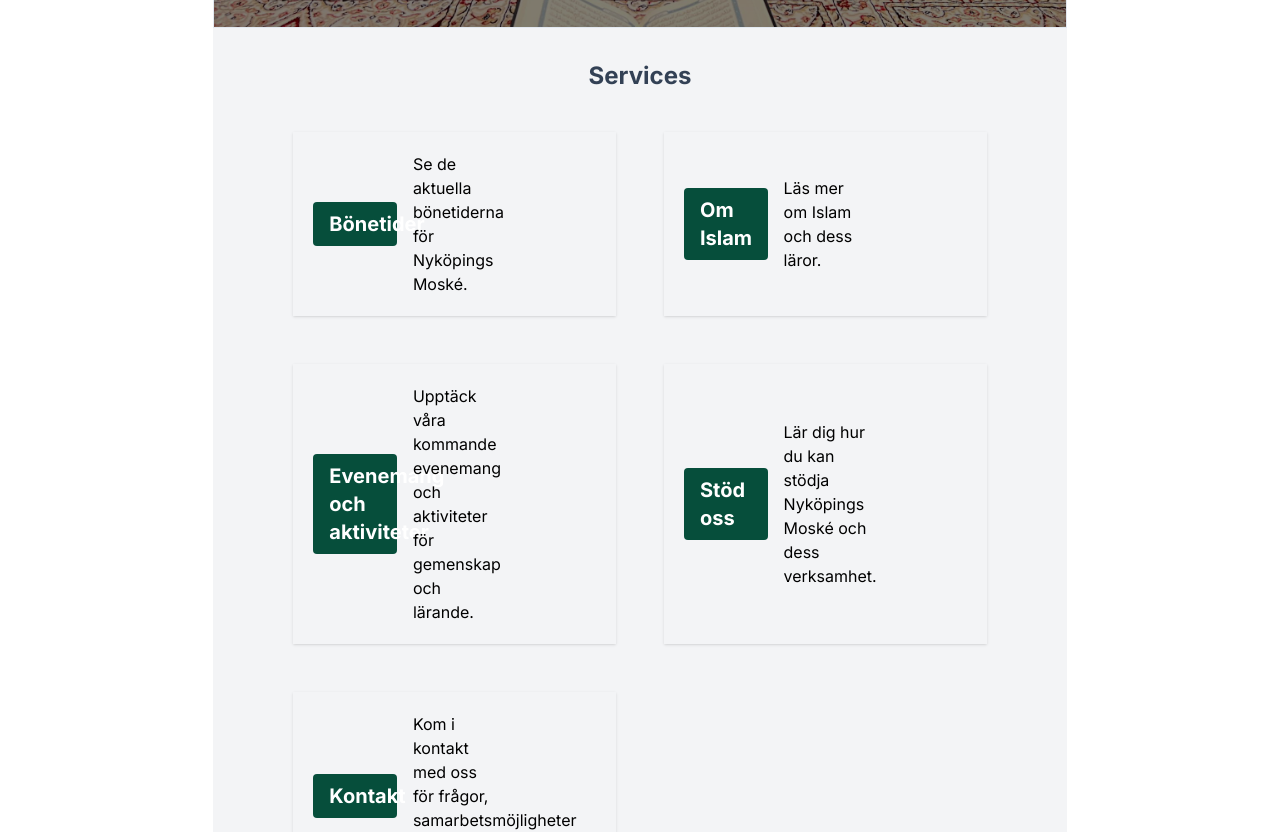
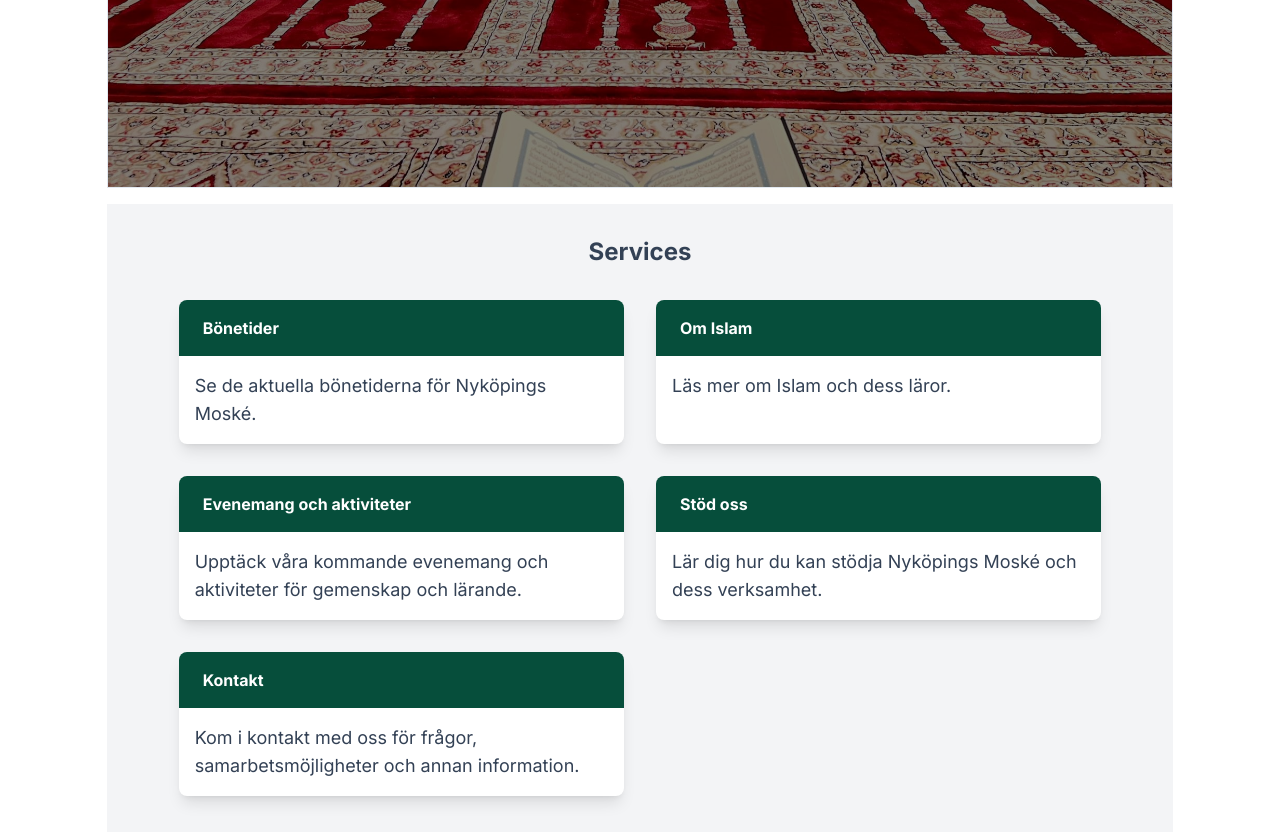
Before and after one commit to n4sser77/nextjs-moske, a Next.js app: page / in a window 1280 px wide. Shown: the part 700-1532 px from the top of the page. Built offline with nearby package versions, Linux system fonts and the light colour scheme.

Commit message:
Uppdated service card ui

```diff
--- a/app/page.tsx
+++ b/app/page.tsx
@@ -3,8 +3,8 @@ import ServiceSection from "@/app/ui/components/ServiceSection";
 
 export default function Home() {
   return (
-    <div className="md:w-10/12 lg:w-8/12 sm:w-full mx-auto">
-      <div className="w-full border border-slate-200 relative">
+    <div className="lg:w-10/12 sm:w-full mx-auto">
+      <div className="w-full border border-slate-200 relative mb-4 ">
         {/* Hero section overlay */}
         <div className="absolute inset-0 z-10 bg-black opacity-50"></div>
 
--- a/app/ui/components/ServiceCard.jsx
+++ b/app/ui/components/ServiceCard.jsx
@@ -1,19 +1,19 @@
 import Link from "next/link";
-export default function ServiceCard ({ title, description, link })
-{
-    return (
-      <div className="max-w-fitt
-      overflow-hidden
-       m-4 grid grid-cols-1
-       lg:grid-cols-3 gap-4
-       items-center justify-center
-      shadow p-5 mb-4">
-       <Link href={link} className=" text-xl bg-emerald-900 hover:bg-emerald-600 text-white font-bold py-2 px-4 rounded">{title}</Link>
-        <p>{description}</p>
 
+export default function ServiceCard({ title, description, link }) {
+  return (
+    <div className="max-w-full overflow-hidden m-2 bg-white shadow-lg rounded-lg">
 
+      <Link href={link} className="block bg-emerald-900 hover:bg-emerald-600 text-white font-bold py-4 px-6">
 
+        {title}
 
+      </Link>
+
+      <div className="p-4 text-slate-700 text-lg">
+        {description}
       </div>
-    );
-  }
+
+    </div>
+  );
+}
```
